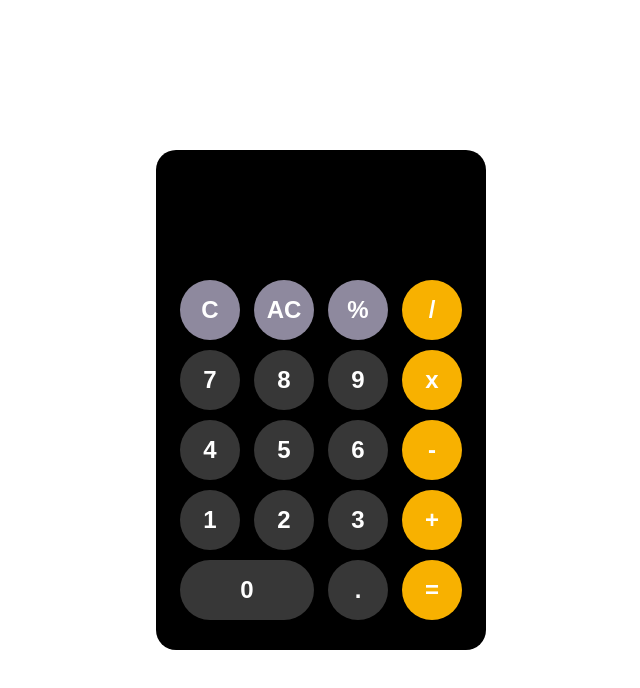
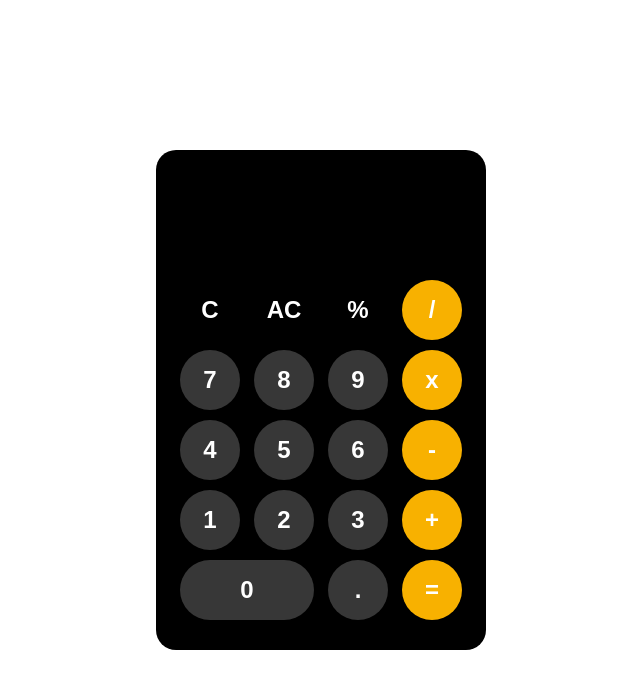
Before and after one commit to AbdulRehmanShahid01/calculator, a plain HTML site: page index.html in a window 1280 px wide. Shown: the whole page, without its empty margins (319-959 px from the left). Drawn offline with Linux system fonts and the light colour scheme.

Commit message:
Update index.html

```diff
--- a/index.html
+++ b/index.html
@@ -54,7 +54,7 @@
         }
 
         .funBtn {
-            background-color: rgb(142, 137, 158);
+            background-color: rgb(0,0,0);
         }
         .funBtn:hover{
             cursor: pointer;
```
